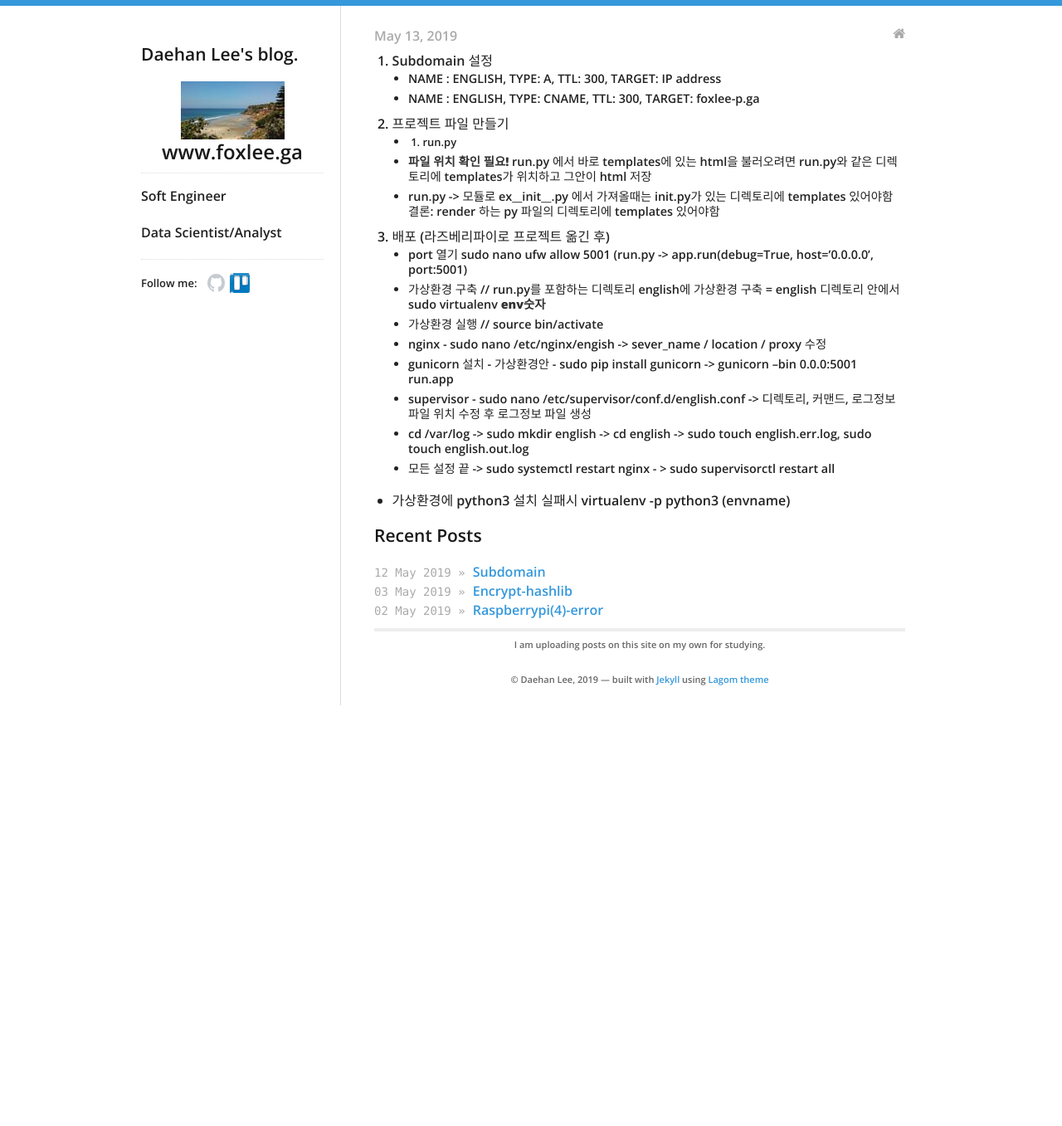
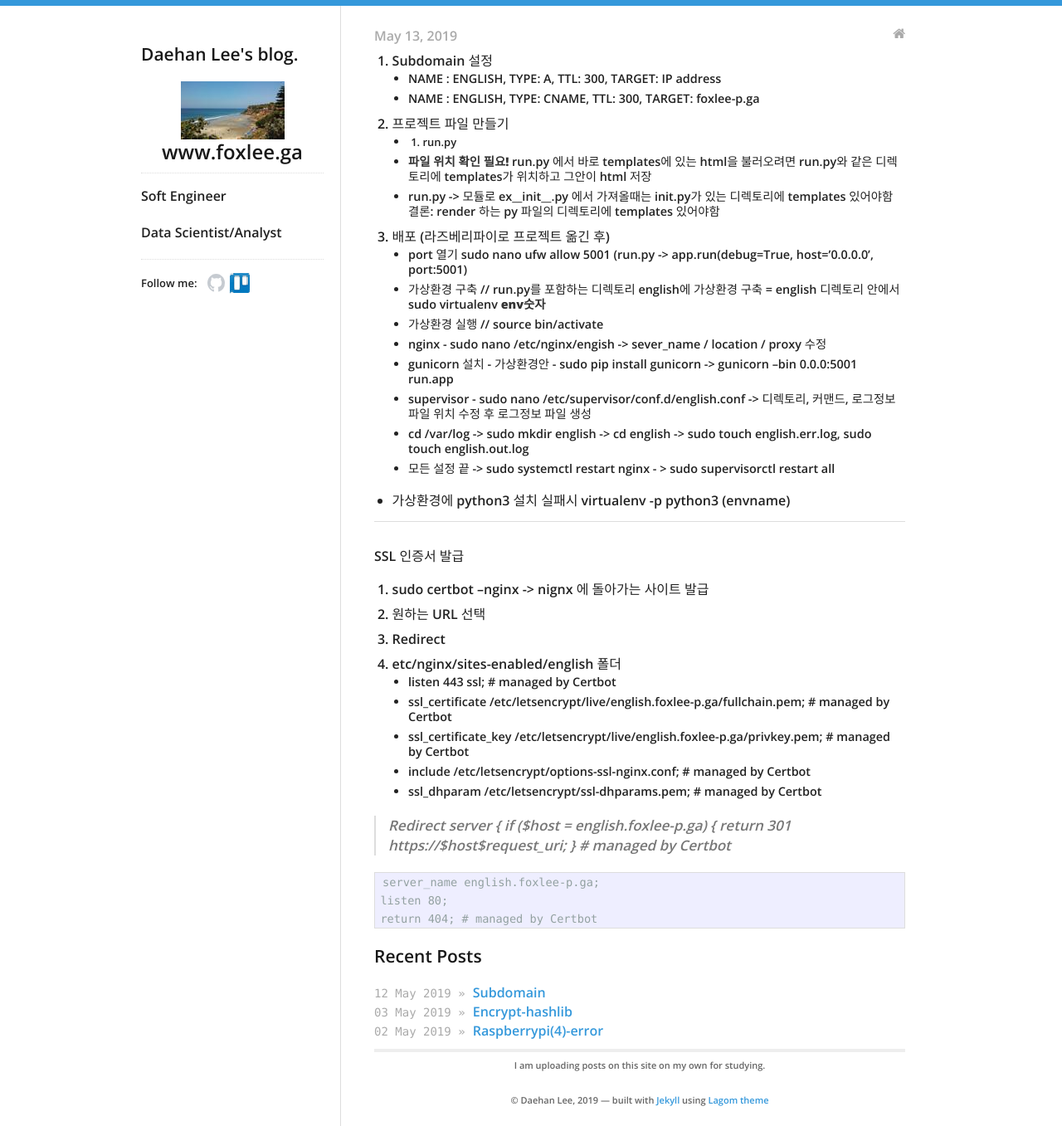
Before and after one commit to daehan0226/Study, a Jekyll site: the page built from _posts/2019-05-13-Flask_review.md, in a window 1280 px wide. Shown: the whole page at 83% size. Built offline with Jekyll 4.4.1, drawn with Linux system fonts in a browser that asks for light colours; before the commit the page ends 907 px from its top, so only the background shows below that.

Commit message:
Update 2019-05-13-Flask_review.md

```diff
--- a/_posts/2019-05-13-Flask_review.md
+++ b/_posts/2019-05-13-Flask_review.md
@@ -28,3 +28,26 @@ categories:
  - 모든 설정 끝 -> sudo systemctl restart nginx - > sudo supervisorctl restart all
 
 * 가상환경에 python3 설치 실패시 virtualenv -p python3 (envname)
+
+---
+SSL 인증서 발급
+1. sudo certbot --nginx  -> nignx 에 돌아가는 사이트 발급
+2. 원하는 URL 선택
+3. Redirect
+4. etc/nginx/sites-enabled/english 폴더
+   * listen 443 ssl; # managed by Certbot
+   * ssl_certificate /etc/letsencrypt/live/english.foxlee-p.ga/fullchain.pem; # managed by Certbot
+   * ssl_certificate_key /etc/letsencrypt/live/english.foxlee-p.ga/privkey.pem; # managed by Certbot
+   * include /etc/letsencrypt/options-ssl-nginx.conf; # managed by Certbot
+   * ssl_dhparam /etc/letsencrypt/ssl-dhparams.pem; # managed by Certbot
+
+> Redirect
+ server {
+    if ($host = english.foxlee-p.ga) {
+        return 301 https://$host$request_uri;
+    } # managed by Certbot
+
+
+	server_name english.foxlee-p.ga;
+    listen 80;
+    return 404; # managed by Certbot
```
